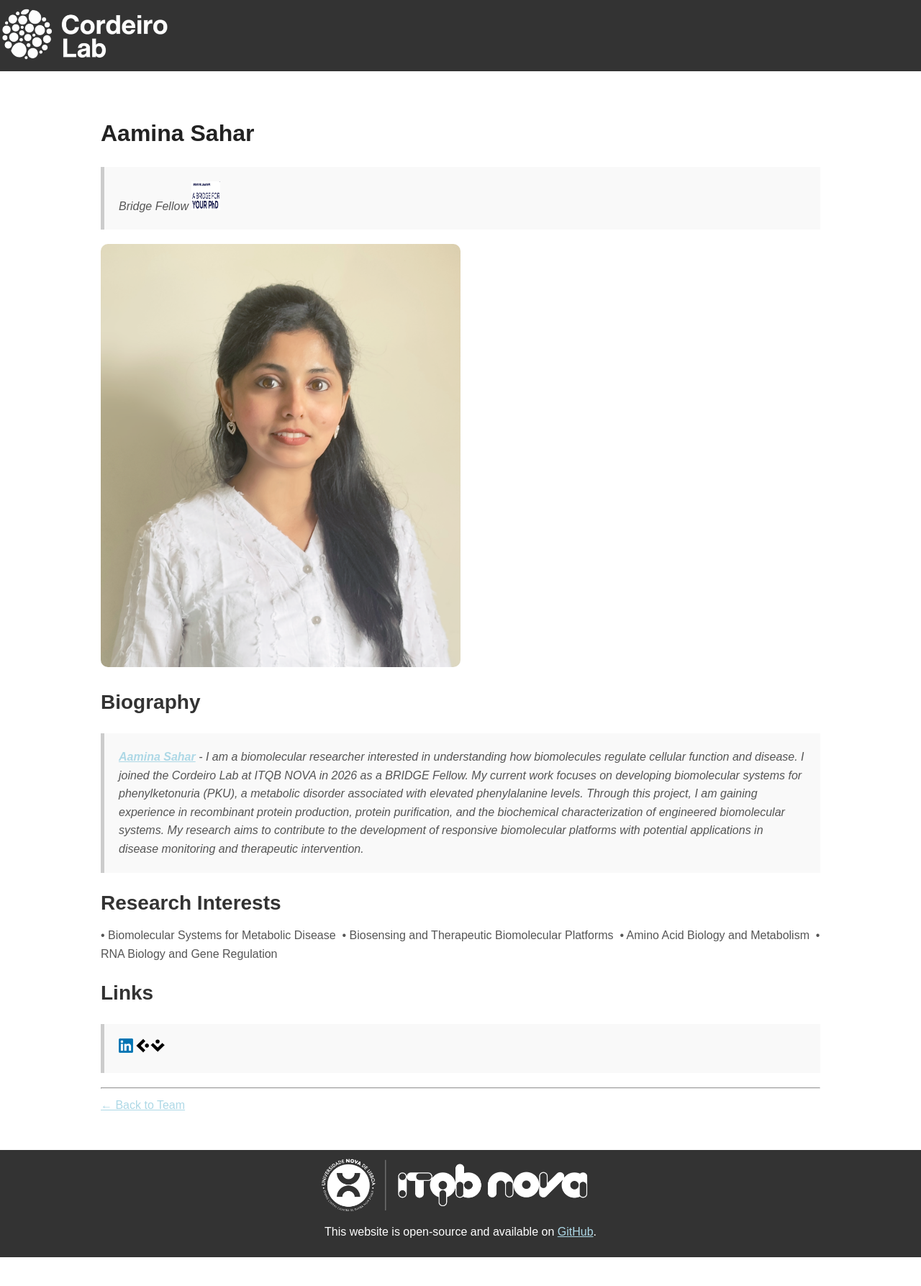
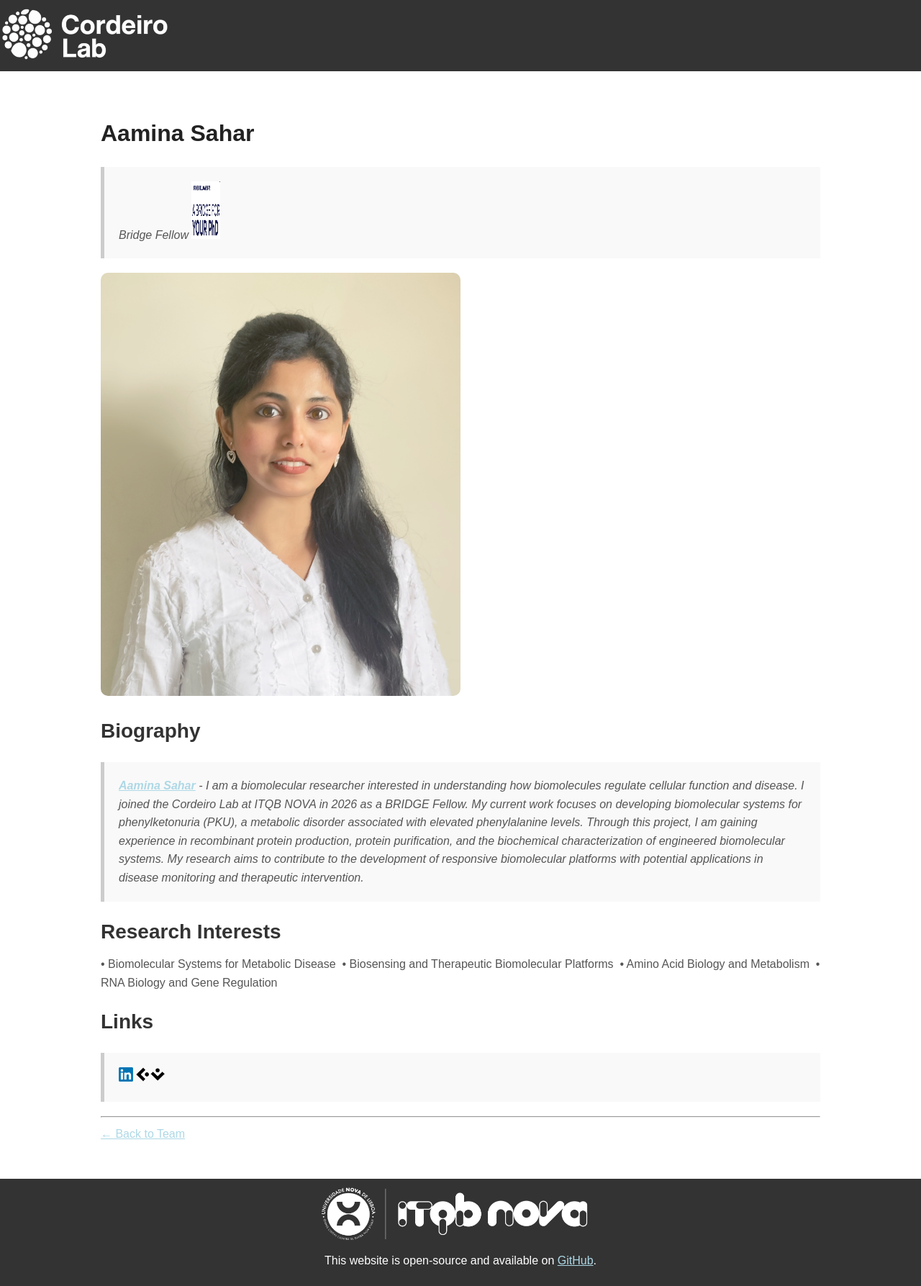
Before and after one commit to CordeiroLab/CordeiroLab.github.io, a Jekyll site: the page built from team/aamina-sahar.md, in a window 1280 px wide. Shown: the whole page at 72% size. Built offline with Jekyll 4.4.1, drawn with Linux system fonts in a browser that asks for light colours; before the commit the page ends 1747 px from its top, so only the background shows below that.

Commit message:
Update aamina-sahar.md

```diff
--- a/team/aamina-sahar.md
+++ b/team/aamina-sahar.md
@@ -5,7 +5,7 @@ title: Aamina Sahar
 
 # Aamina Sahar
 
-> Bridge Fellow [<img src="/assets/images/bridge.png" alt="molbios" width="40" height="40">](https://www.itqb.unl.pt/education/bridgefellowships)
+> Bridge Fellow [<img src="/assets/images/bridge.png" alt="molbios" width="40" height="80">](https://www.itqb.unl.pt/education/bridgefellowships)
 
 ![Aamina Sahar](/assets/images/team/aamina.jpg){: width="50%" style="border-radius: 10px;" }
 
```
